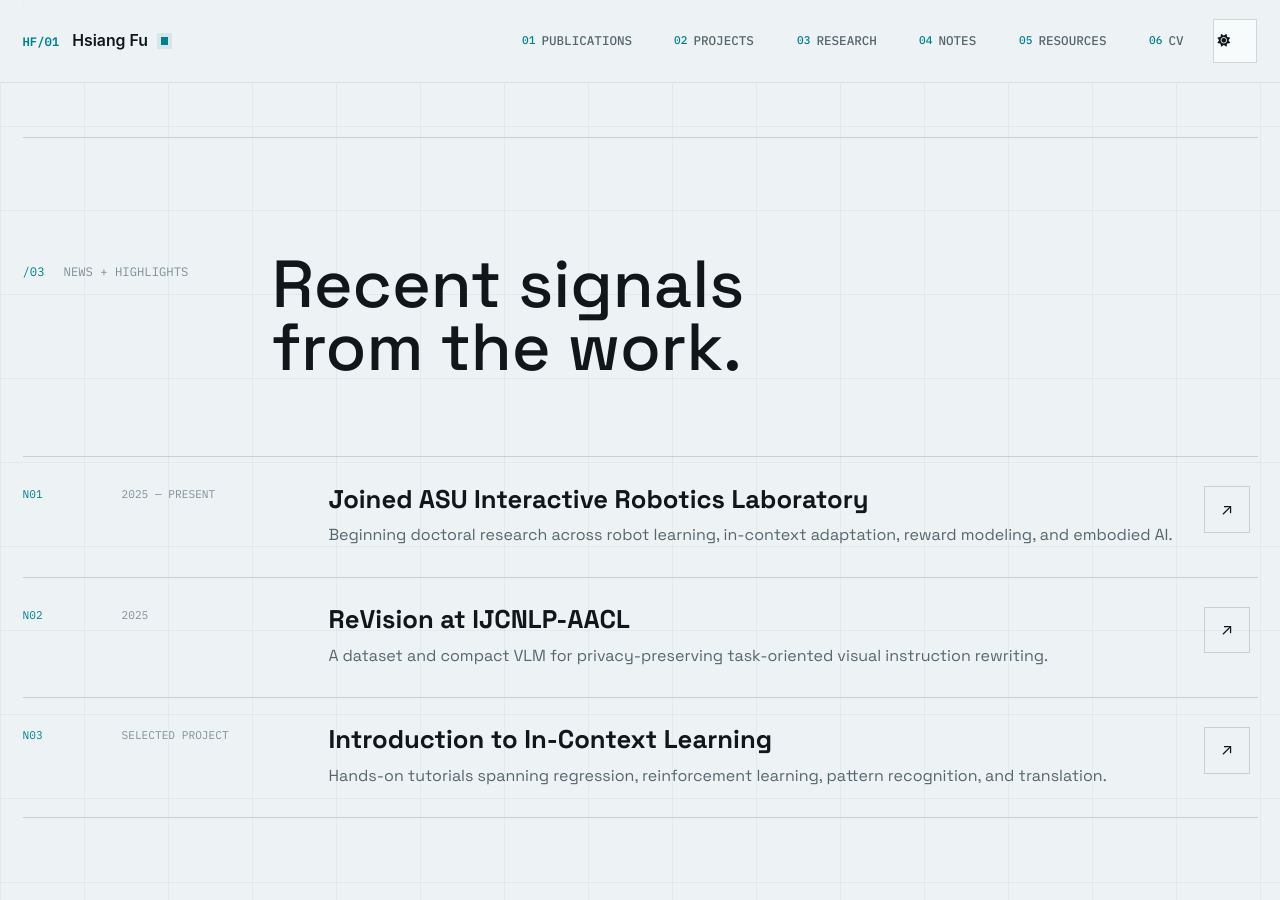
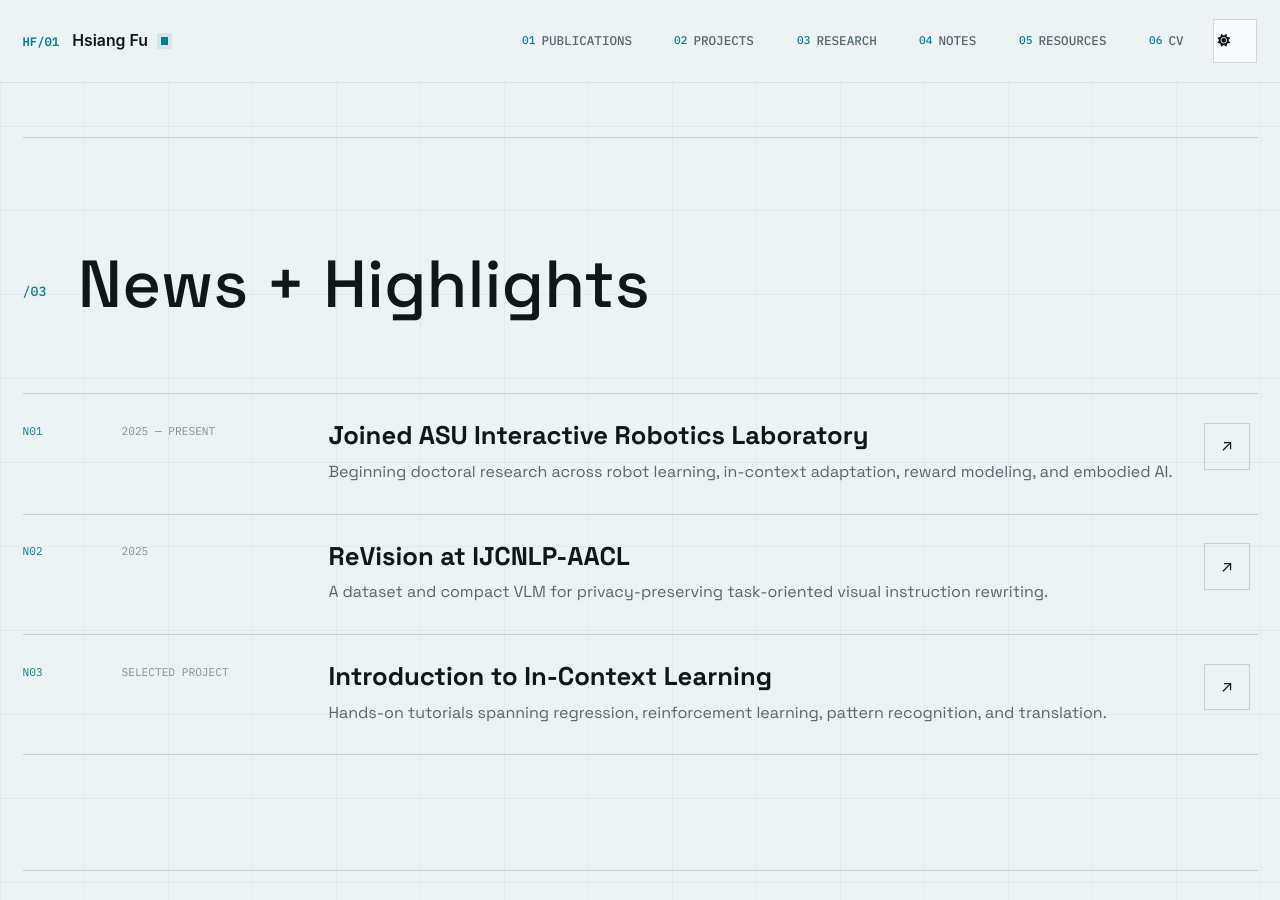
Before and after one commit to hsiang-fu/hsiang-fu.github.io, a Jekyll site: the page built from _pages/about.md, in a window 1280 px wide and 900 px high, scrolled down 3402 px. Built offline with Jekyll 4.4.1, drawn with Linux system fonts in a browser that asks for light colours; a script that is not in the unit is left out.

Commit message:
Simplify news section heading

```diff
--- a/_pages/about.md
+++ b/_pages/about.md
@@ -102,9 +102,8 @@ redirect_from:
   </section>
 
   <section class="signal-section" id="news" aria-labelledby="news-heading">
-    <header class="signal-section__header">
-      <p><span>/03</span> News + highlights</p>
-      <h2 id="news-heading">Recent signals from the work.</h2>
+    <header class="signal-section__header signal-section__header--simple">
+      <h2 id="news-heading"><span>/03</span> News + Highlights</h2>
     </header>
 
     <div class="signal-news">
--- a/_sass/layout/_signal.scss
+++ b/_sass/layout/_signal.scss
@@ -691,6 +691,23 @@ a {
   line-height: 1.7;
 }
 
+.signal-section__header--simple {
+  display: block;
+}
+
+.signal-section__header--simple h2 {
+  max-width: none;
+}
+
+.signal-section__header--simple h2 span {
+  margin-right: 0.8rem;
+  color: var(--signal-accent);
+  font-family: "IBM Plex Mono", monospace;
+  font-size: 0.2em;
+  font-weight: 500;
+  vertical-align: middle;
+}
+
 .signal-about__grid {
   display: grid;
   grid-template-columns: minmax(0, 1.1fr) minmax(20rem, 0.66fr);
```
